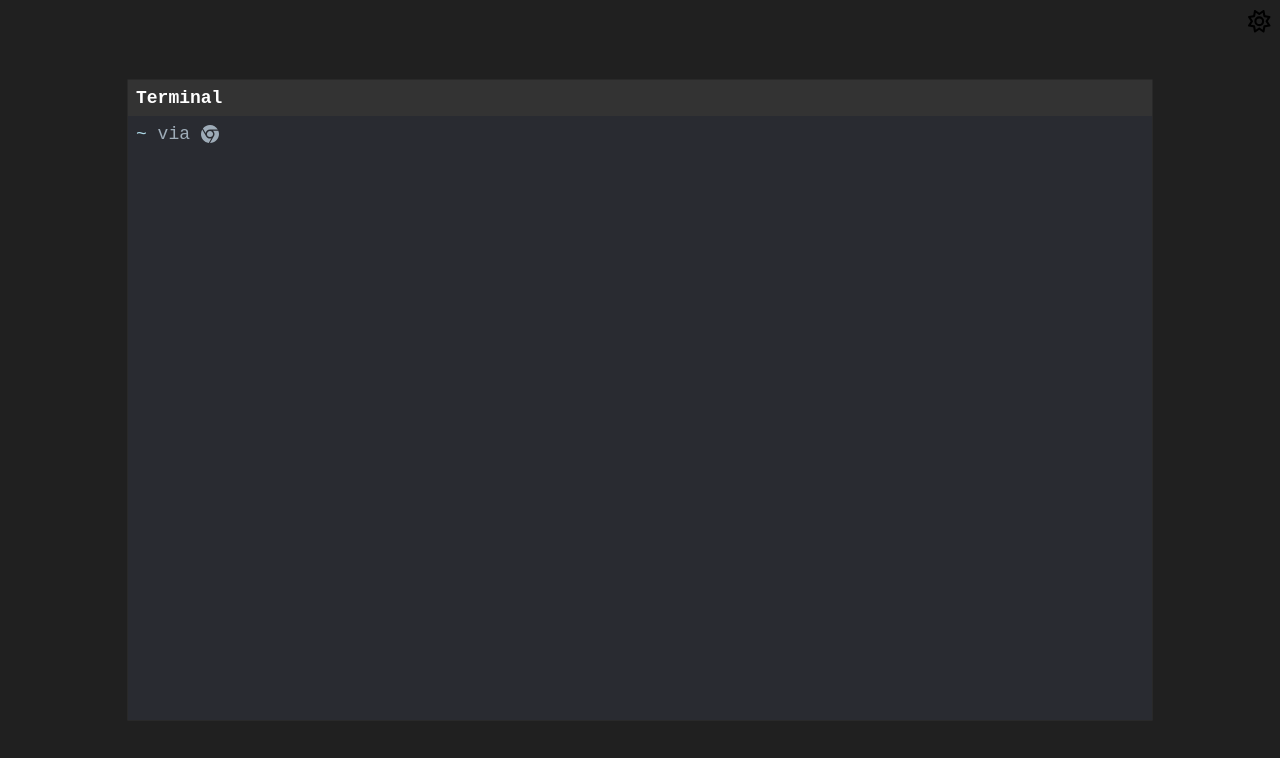
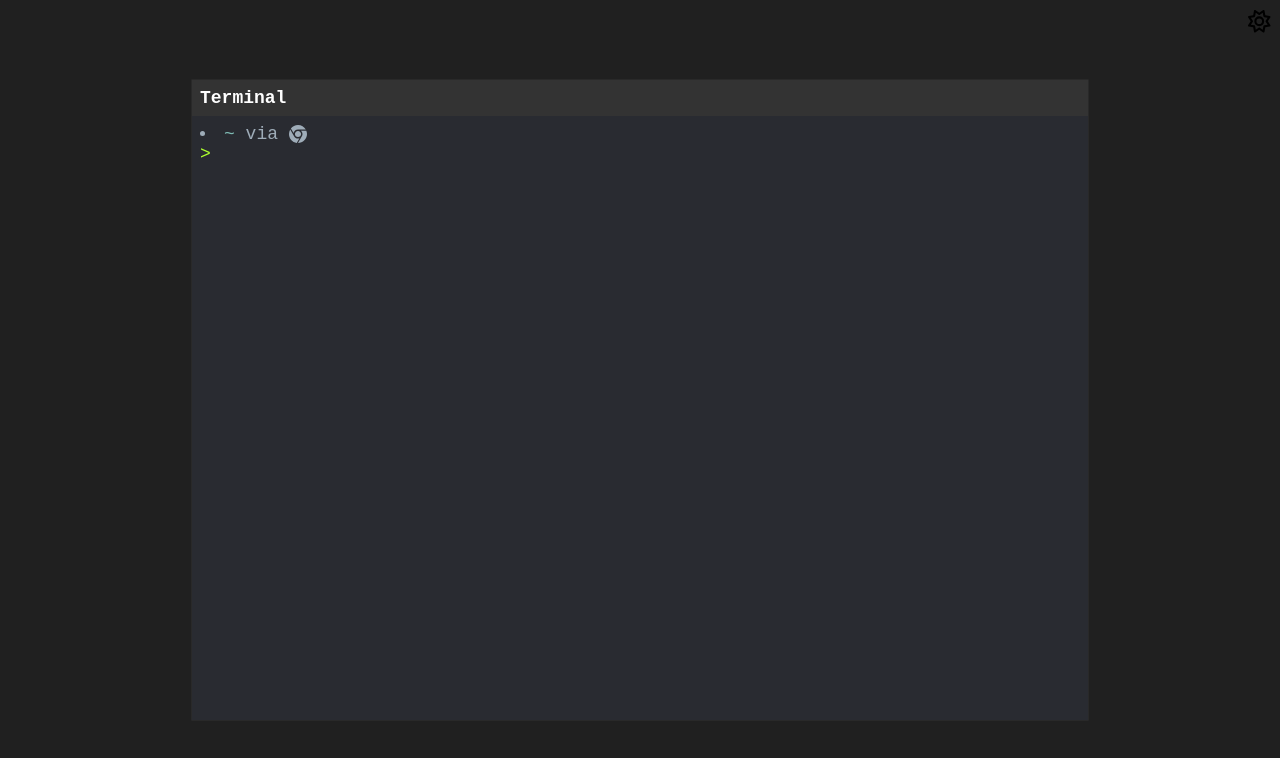
Before and after one commit to CornCube/corncube.github.io, a React (Vite) app in the folder terminal-app/: page / in a window 1280 px wide. Shown: the top 758 px of the page. Built offline with nearby package versions, Linux system fonts and the light colour scheme.

Commit message:
added history, enter and ctrl l functionality

```diff
--- a/terminal-app/src/components/input.tsx
+++ b/terminal-app/src/components/input.tsx
@@ -1,15 +1,44 @@
 import React from "react";
-import UserContext from "./user";
+import { useRef, useState, useEffect } from "react";
+import { getUserLine } from "./userline";
 
 interface InputProps {
-  inputRef: React.RefObject<HTMLTextAreaElement>;
+  inputRef: React.RefObject<HTMLDivElement>;
 }
 
 export const Input: React.FC<InputProps> = ({ inputRef }) => {
-  const onSubmit = async (e: React.KeyboardEvent<HTMLTextAreaElement>) => {
+  const [input, setInput] = useState("");
+  const [history, setHistory] = useState([getUserLine()]);
+  const containerRef = useRef<HTMLDivElement>(null);
+
+  useEffect(() => {
+    //3️⃣ bring the last item into view
+    containerRef.current?.lastElementChild?.scrollIntoView();
+  }, [history]);
+
+  const onSubmit = async (e: React.KeyboardEvent<HTMLDivElement>) => {
     if (e.key === "Enter" && !e.shiftKey) {
       // submit
       e.preventDefault();
+
+      const output = `output of ${input}`;
+
+      setHistory((prevHistory: any) => [
+        ...prevHistory,
+        <span style={{ color: "greenyellow" }}>
+          &gt; <span style={{ color: "orange" }}>{input}</span>
+        </span>,
+        output,
+        "\n",
+        getUserLine(),
+      ]);
+
+      setInput("");
+
+      if (inputRef.current) {
+        inputRef.current.textContent = "";
+        inputRef.current.focus();
+      }
     }
 
     if (e.key === "ArrowUp") {
@@ -25,29 +54,46 @@ export const Input: React.FC<InputProps> = ({ inputRef }) => {
       e.preventDefault();
     }
 
-    if (e.key === "c" && e.ctrlKey) {
-      // stop execution
-    }
-
     if (e.key === "l" && e.ctrlKey) {
       // clear screen
+      e.preventDefault();
+      setHistory([getUserLine()]);
+      setInput("");
     }
+  };
+
+  const handleChange = (e: React.FormEvent<HTMLDivElement>) => {
+    setInput(e.currentTarget.textContent || "");
   };
 
   return (
     <div
+      ref={containerRef}
       style={{
         margin: 8,
         width: "100%",
         height: "93%",
         display: "flex",
         flexDirection: "column",
+        whiteSpace: "pre-wrap",
+        overflowWrap: "anywhere",
+        overflowY: "auto",
       }}
     >
-      <UserContext />
-      <textarea
+      <div>
+        {history.map((data, index) => (
+          <React.Fragment key={index}>
+            <li>{data}</li>
+          </React.Fragment>
+        ))}
+      </div>
+      <div style={{ display: "flex" }}>
+        <span style={{ color: "greenyellow" }}>&gt;&nbsp;</span>
+        <div
           ref={inputRef}
           id="prompt"
+          contentEditable
+          onInput={handleChange}
           onKeyDown={onSubmit}
           style={{
             backgroundColor: "transparent",
@@ -57,15 +103,16 @@ export const Input: React.FC<InputProps> = ({ inputRef }) => {
             height: "100%",
             resize: "none",
             overflowY: "auto",
-          color: "white",
+            color: "orange",
             minHeight: "100%",
             fontFamily: "inherit",
             fontSize: "inherit",
-          whiteSpace: "pre-wrap",
             flex: 1,
+            caretColor: "red",
           }}
           spellCheck="false"
         />
+      </div>
     </div>
   );
 };
--- a/terminal-app/src/components/user.tsx
+++ b/terminal-app/src/components/userline.tsx
@@ -9,7 +9,7 @@ import {
 } from "@fortawesome/free-brands-svg-icons";
 import { faQuestionCircle } from "@fortawesome/free-regular-svg-icons";
 
-export const UserContext = () => {
+export const getUserLine = () => {
   function getBrowser() {
     const userAgent = navigator.userAgent;
     let browser = "Unknown";
@@ -56,14 +56,12 @@ export const UserContext = () => {
   const icon = browserIcons[browser] || faFirefox;
 
   return (
-    <div>
-      <span style={{ color: "lightblue" }}>~</span>
+    <>
+      <span style={{ color: "#7ebab3" }}>~</span>
       <span style={{ color: "#9eacb8" }}> via </span>
       <span>
         <FontAwesomeIcon icon={icon} style={{ marginBottom: "-2px" }} />
       </span>
-    </div>
+    </>
   );
 };
-
-export default UserContext;
--- a/terminal-app/src/components/window.tsx
+++ b/terminal-app/src/components/window.tsx
@@ -11,7 +11,7 @@ interface WindowProps {
 }
 
 export const TerminalWindow: React.FC<WindowProps> = ({ constraintsRef }) => {
-  const inputRef = React.useRef<HTMLTextAreaElement>(null);
+  const inputRef = React.useRef<HTMLDivElement>(null);
   const dragControls = useDragControls();
   const themeValue = useContext(ThemeContext);
   const theme = themes[themeValue.theme];
@@ -38,7 +38,7 @@ export const TerminalWindow: React.FC<WindowProps> = ({ constraintsRef }) => {
       style={{
         overflow: "hidden",
         height: "80vh",
-        width: "80vw",
+        width: "70vw",
         border: "1px solid #292929",
         borderRadius: "1px",
         backgroundColor: theme.foreground,
@@ -48,7 +48,7 @@ export const TerminalWindow: React.FC<WindowProps> = ({ constraintsRef }) => {
       <div
         onClick={handleClick}
         style={{
-          height: "100%",
+          height: "90%",
           width: "100%",
           color: "#9eacb8",
           display: "flex",
```
Lines whose indentation alone changed are shown as unchanged.
